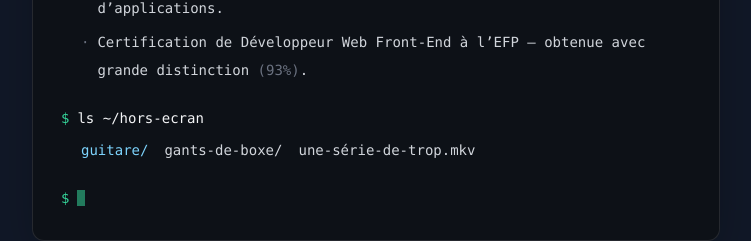
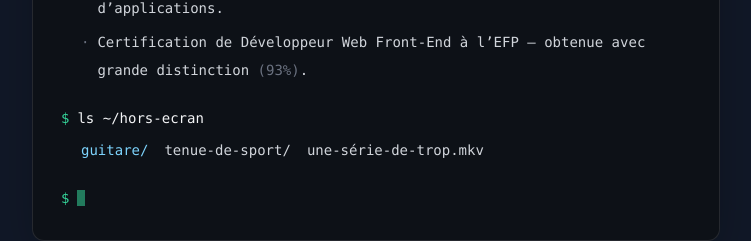
Before and after one commit to ali-hbl/portfolio, a Next.js app: page / in a window 1280 px wide. Shown: the part 1460-1701 px from the top of the page, without its empty margins (264-1015 px from the left). Built offline with nearby package versions, Linux system fonts and the light colour scheme; no server answers.

Commit message:
fix: changement du about

```diff
--- a/components/About.tsx
+++ b/components/About.tsx
@@ -119,7 +119,7 @@ export default function About() {
               >
                 guitare/
               </a>
-              <span>gants-de-boxe/</span>
+              <span>tenue-de-sport/</span>
               <span>une-série-de-trop.mkv</span>
             </p>
           </motion.div>
```
